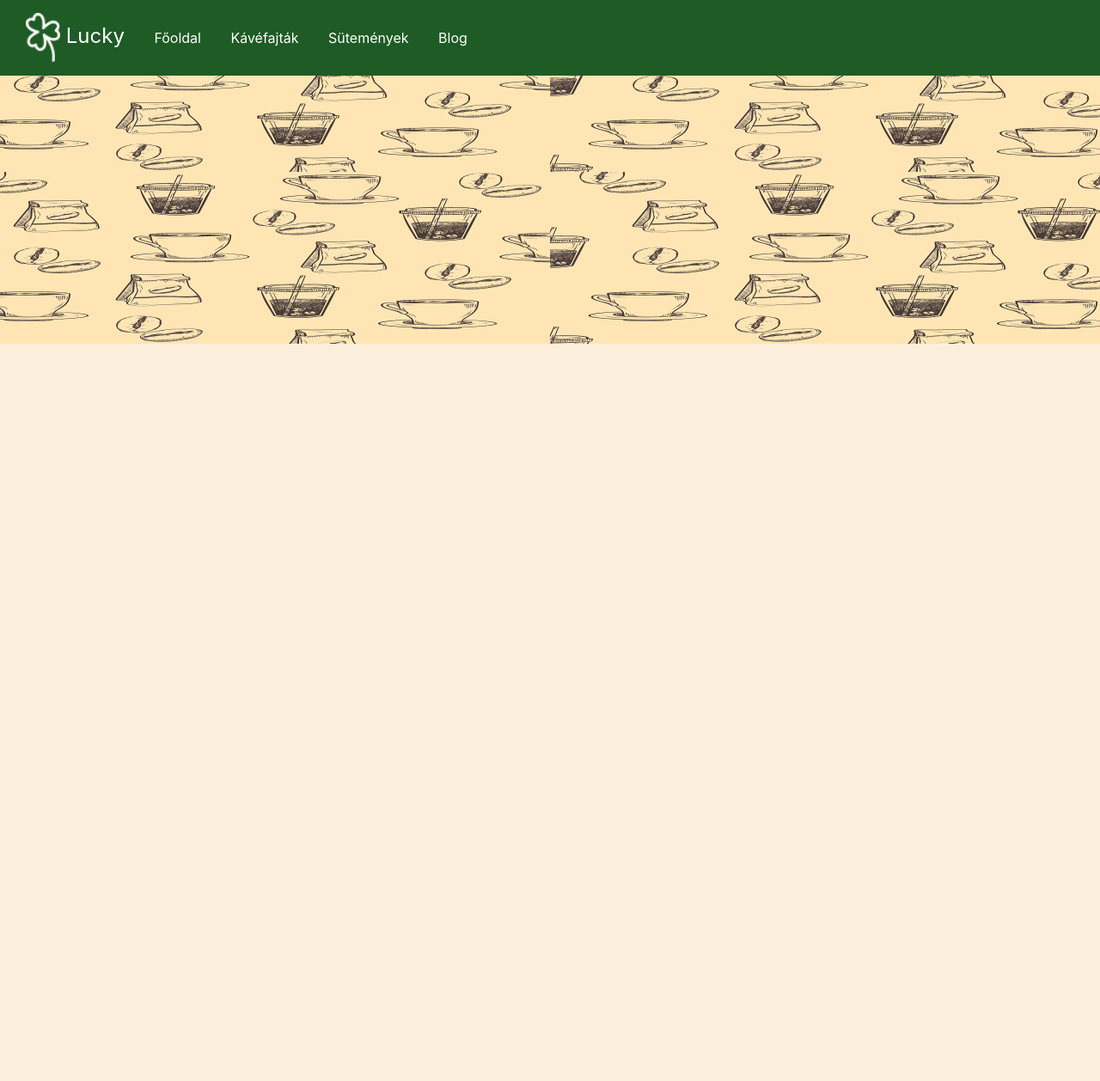
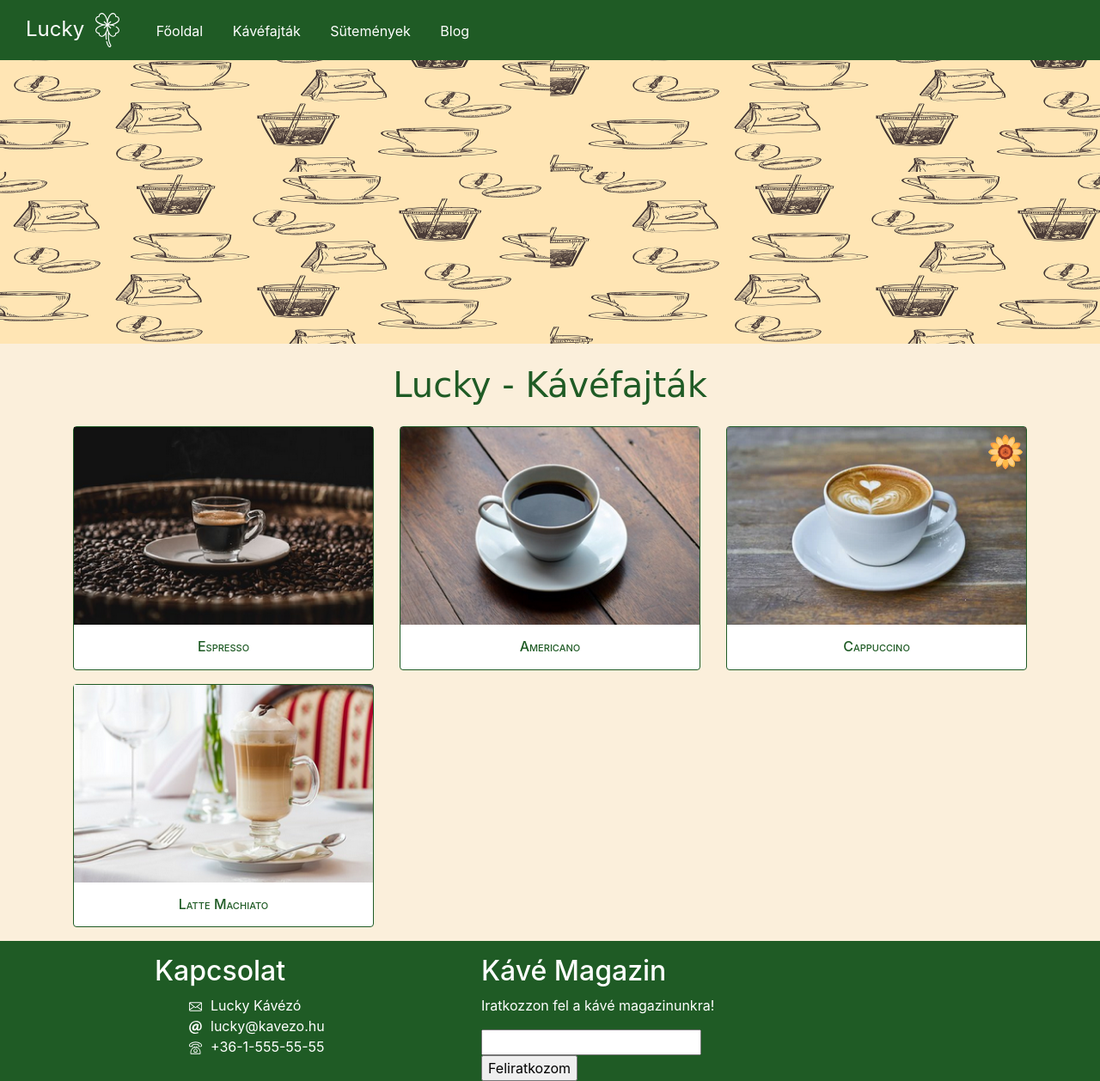
Before and after one commit to DudasBenceSandor/Coffee_web_page, a plain HTML site: page index.html in a window 1280 px wide. Shown: the whole page at 86% size. Before the commit the page ends 800 px from the top, so only its background shows below. Drawn offline with nearby package versions, Linux system fonts and the light colour scheme; a web font is replaced by a local one.

Commit message:
index.html

```diff
--- a/index.html
+++ b/index.html
@@ -5,30 +5,82 @@
     <meta http-equiv="X-UA-Compatible" content="IE=edge">
     <meta name="viewport" content="width=device-width, initial-scale=1.0">
     <title>Lucky - Kávéfajták</title>
-    <link rel="stylesheet" href="https://cdn.jsdelivr.net/npm/bootstrap@4.0.0/dist/css/bootstrap.min.css" integrity="sha384-Gn5384xqQ1aoWXA+058RXPxPg6fy4IWvTNh0E263XmFcJlSAwiGgFAW/dAiS6JXm" crossorigin="anonymous">
-    <link rel="stylesheet" href="lucky.css">
+    <link rel="stylesheet" href="https://cdn.jsdelivr.net/npm/bootstrap@4.6.0/dist/css/bootstrap.min.css" integrity="sha384-B0vP5xmATw1+K9KRQjQERJvTumQW0nPEzvF6L/Z6nronJ3oUOFUFpCjEUQouq2+l" crossorigin="anonymous">
+    <link rel="stylesheet" href="css/lucky.css">
 </head>
 <body>
     <nav class="container-fluid">
         <div class="row">
             <div class="col-12">
                 <a href="./index.html">
-                    <img src="./img/Vector.png" alt="">
-                    Lucky</a>
+                    Lucky
+                    <img src="./img/icons/clover.svg" alt="">
+                </a>
                 <a href="./index.html">Főoldal</a>
-                <a href="./index.kavefajtak">Kávéfajták</a>
-                <a href="/index.sutemenyek">Sütemények</a>
-                <a href="./index.blog">Blog</a>
+                <a href="./kavefajtak.html">Kávéfajták</a>
+                <a href="./sutemenyek.html">Sütemények</a>
+                <a href="./blog.html">Blog</a>
             </div>
         </div>
     </nav>
     <div class="banner"></div>
-    <main>
 
-    </main>
-    <footer>
+    <div class="container">
+        <div class="row">
+            <div class="col-12">
+                <h1 class="my-4">Lucky - Kávéfajták</h1>
+            </div>
+        </div>
+        <div class="row">
+            <div class="col-lg-4 col-md-6">
+                <div class="kave">
+                    <img src="./img/coffees/espresso_k.png" alt="" class="img-fluid">
+                    <h2>Espresso</h2>
+                </div>
+            </div>
+            <div class="col-lg-4 col-md-6">
+                <div class="kave">
+                    <img src="./img/coffees/americano_k.png" alt="" class="img-fluid">
+                    <h2>Americano</h2>
+                </div>
+            </div>
+            <div class="col-lg-4 col-md-6">
+                <div class="kave">
+                    <img src="./img/icons/sunflower.svg" alt="" id="napiajanlat">
+                    <img src="./img/coffees/cappuccino_k.png" alt="" class="img-fluid">
+                    <h2>Cappuccino</h2>
+                </div>
+            </div>
+            <div class="col-lg-4 col-md-6">
+                <div class="kave">
+                    <img src="./img/coffees/latte_k.png" alt="" class="img-fluid">
+                    <h2>Latte Machiato</h2>
+                </div>
+            </div>
+        </div>
+    </div>
 
-    </footer>
-
+    <div class="footer">
+        <footer class="container">
+            <div class="row">
+                <div class="col-sm-6 col-lg-4 offset-lg-1">
+                    <h2 class="mt-3">Kapcsolat</h2>
+                    <ul>
+                        <li><img src="./img/icons/letter.svg" alt="">Lucky Kávézó</li>
+                        <li><img src="./img/icons/email.svg" alt="">lucky@kavezo.hu</li>
+                        <li><img src="./img/icons/telephone.svg" alt="">+36-1-555-55-55</li>
+                    </ul>
+                </div>
+                <div class="col-sm-6 col-lg-4">
+                    <h2 class="mt-3">Kávé Magazin</h2>
+                    <p>Iratkozzon fel a kávé magazinunkra!</p>
+                    <form>
+                        <input type="text">
+                        <input type="button" value="Feliratkozom">
+                    </form>
+                </div>
+            </div>
+        </footer>
+    </div>
 </body>
 </html>
```
Also changed, not shown: kavefajtak.html (deleted, +0 -86 lines).
